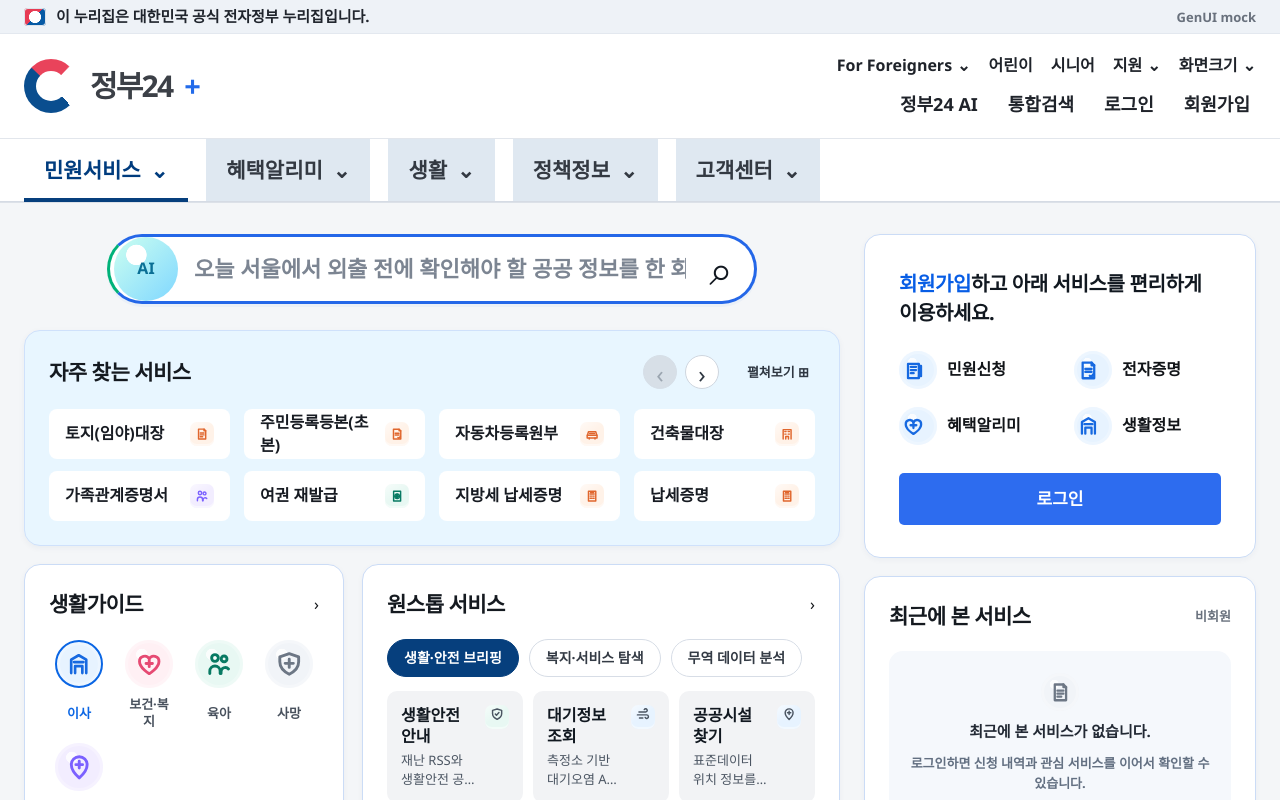
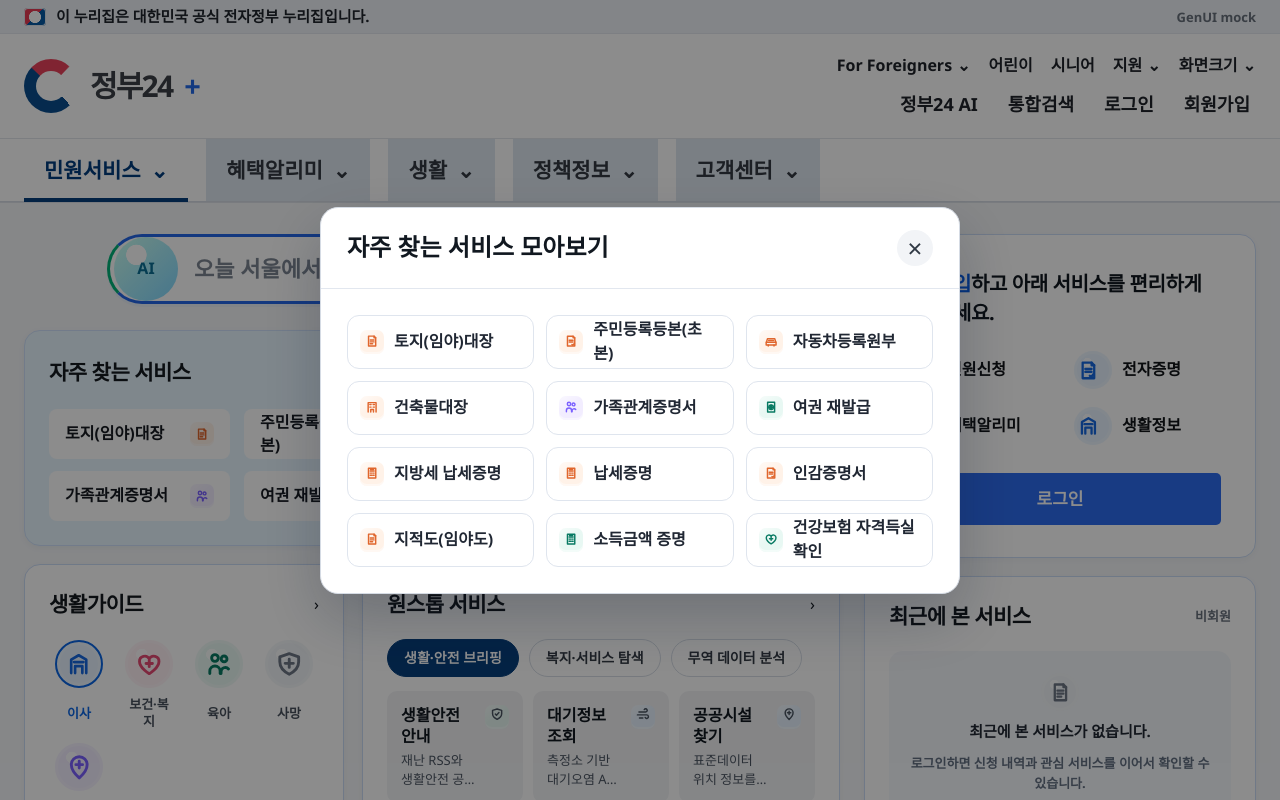
Before and after one commit to koi2026/mcp-gen-ui-gateway, a React (Vite) app in the folder apps/demo-ui/: page / in a window 1280 px wide. Both pictures are taken after a click on the button "펼쳐보기 ⊞". Shown: the top 800 px of the page. Built offline with nearby package versions, Linux system fonts and the light colour scheme.

Commit message:
feat: add Gov24 modal interaction states

```diff
--- a/apps/demo-ui/src/App.tsx
+++ b/apps/demo-ui/src/App.tsx
@@ -107,6 +107,7 @@
   const [activeScenarioId, setActiveScenarioId] = useState(demoScenarios[0].id);
   const [activeUtility, setActiveUtility] = useState<string | null>(null);
   const [activeNav, setActiveNav] = useState<string | null>(null);
+  const [activeModal, setActiveModal] = useState<"search" | "quick" | "login" | null>(null);
   const activeScenario = demoScenarios.find((scenario) => scenario.id === activeScenarioId) ?? demoScenarios[0];
   const response = useMemo(() => scenarioToGenUIResponse(activeScenario), [activeScenario]);
 
@@ -167,9 +168,9 @@
             </div>
             <div className="account-links">
               <button type="button">정부24 AI</button>
-              <button type="button">통합검색</button>
-              <button type="button">로그인</button>
-              <button type="button">회원가입</button>
+              <button onClick={() => setActiveModal("search")} type="button">통합검색</button>
+              <button onClick={() => setActiveModal("login")} type="button">로그인</button>
+              <button onClick={() => setActiveModal("login")} type="button">회원가입</button>
             </div>
           </div>
         </div>
@@ -197,7 +198,7 @@
         <div className="g24-container home-grid">
           <section className="home-left">
             <SearchHero query={activeScenario.query} />
-            <QuickServicePanel />
+            <QuickServicePanel onOpenAll={() => setActiveModal("quick")} />
             <section className="lower-grid">
               <LifeGuidePanel suggestions={suggestions} />
               <OneStopPanel
@@ -211,7 +212,7 @@
           </section>
 
           <aside className="home-right">
-            <LoginPanel />
+            <LoginPanel onLogin={() => setActiveModal("login")} />
             <RecentServicePanel />
             <NoticePanel />
             <CampaignPanel />
@@ -234,6 +235,9 @@
         </div>
         <FooterAccordion />
       </section>
+      {activeModal && (
+        <Gov24Modal modal={activeModal} onClose={() => setActiveModal(null)} />
+      )}
     </main>
   );
 }
@@ -265,7 +269,7 @@
   );
 }
 
-function QuickServicePanel() {
+function QuickServicePanel({ onOpenAll }: { onOpenAll: () => void }) {
   return (
     <section className="quick-panel" aria-label="자주 찾는 서비스">
       <div className="panel-title-row">
@@ -273,7 +277,7 @@
         <div className="panel-arrows" aria-label="자주 찾는 서비스 목록 제어">
           <button aria-label="자주 찾는 서비스 이전 목록" disabled type="button">‹</button>
           <button aria-label="자주 찾는 서비스 다음 목록" type="button">›</button>
-          <button className="expand-control" type="button">펼쳐보기 ⊞</button>
+          <button className="expand-control" onClick={onOpenAll} type="button">펼쳐보기 ⊞</button>
         </div>
       </div>
       <div className="quick-grid">
@@ -304,7 +308,7 @@
   );
 }
 
-function LoginPanel() {
+function LoginPanel({ onLogin }: { onLogin: () => void }) {
   return (
     <section className="login-panel" aria-label="로그인 안내">
       <h2><strong>회원가입</strong>하고 아래 서비스를 편리하게 이용하세요.</h2>
@@ -316,8 +320,90 @@
           </span>
         ))}
       </div>
-      <button type="button">로그인</button>
+      <button onClick={onLogin} type="button">로그인</button>
     </section>
+  );
+}
+
+function Gov24Modal({
+  modal,
+  onClose
+}: {
+  modal: "search" | "quick" | "login";
+  onClose: () => void;
+}) {
+  const titles = {
+    search: "통합검색",
+    quick: "자주 찾는 서비스 모아보기",
+    login: "안내"
+  };
+
+  return (
+    <div className="modal-backdrop" role="presentation">
+      <section aria-labelledby="g24-modal-title" aria-modal="true" className="g24-modal" role="dialog">
+        <div className="modal-title-row">
+          <h2 id="g24-modal-title">{titles[modal]}</h2>
+          <button aria-label="닫기" onClick={onClose} type="button">×</button>
+        </div>
+        {modal === "search" && <SearchModalContent />}
+        {modal === "quick" && <QuickServiceModalContent />}
+        {modal === "login" && <LoginRequiredModalContent onClose={onClose} />}
+      </section>
+    </div>
+  );
+}
+
+function SearchModalContent() {
+  return (
+    <div className="search-modal-content">
+      <label className="modal-search-box">
+        <input aria-label="통합검색어" placeholder="검색어를 입력해 주세요." />
+        <button type="button">검색</button>
+      </label>
+      <section>
+        <h3>자주 찾는 서비스</h3>
+        <div className="modal-chip-grid">
+          {quickServices.slice(0, 6).map((service, index) => (
+            <button key={service.label} type="button">{index + 1}. {service.label}</button>
+          ))}
+        </div>
+      </section>
+      <section className="modal-empty">
+        <h3>최근 검색어</h3>
+        <p>최근 검색어가 없습니다.</p>
+      </section>
+    </div>
+  );
+}
+
+function QuickServiceModalContent() {
+  return (
+    <div className="quick-modal-grid">
+      {quickServices.concat([
+        { label: "인감증명서", icon: "certificate", tone: "orange" as const },
+        { label: "지적도(임야도)", icon: "document", tone: "orange" as const },
+        { label: "소득금액 증명", icon: "tax", tone: "green" as const },
+        { label: "건강보험 자격득실 확인", icon: "health", tone: "green" as const }
+      ]).map((service) => (
+        <button key={service.label} type="button">
+          <Gov24Icon label={service.label} name={service.icon} size="sm" tone={service.tone} />
+          <span>{service.label}</span>
+        </button>
+      ))}
+    </div>
+  );
+}
+
+function LoginRequiredModalContent({ onClose }: { onClose: () => void }) {
+  return (
+    <div className="login-required-content">
+      <strong>로그인이 필요한 메뉴입니다.</strong>
+      <p>로그인 페이지로 이동하시겠습니까?</p>
+      <div className="modal-actions">
+        <button onClick={onClose} type="button">취소</button>
+        <button onClick={onClose} type="button">확인</button>
+      </div>
+    </div>
   );
 }
 
--- a/apps/demo-ui/src/styles.css
+++ b/apps/demo-ui/src/styles.css
@@ -629,6 +629,182 @@
   font-weight: 900;
 }
 
+.modal-backdrop {
+  position: fixed;
+  z-index: 50;
+  inset: 0;
+  display: grid;
+  place-items: center;
+  background: rgba(0, 0, 0, 0.45);
+  padding: 24px;
+}
+
+.g24-modal {
+  width: min(640px, 100%);
+  max-height: min(720px, calc(100vh - 48px));
+  overflow: auto;
+  border: 1px solid #d5dbe4;
+  border-radius: 18px;
+  background: #fff;
+  box-shadow: 0 24px 60px rgba(13, 26, 48, 0.24);
+}
+
+.modal-title-row {
+  display: flex;
+  align-items: center;
+  justify-content: space-between;
+  gap: 18px;
+  border-bottom: 1px solid #e2e7ef;
+  padding: 22px 26px;
+}
+
+.modal-title-row h2 {
+  color: #111820;
+  font-size: 24px;
+  font-weight: 1000;
+}
+
+.modal-title-row > button {
+  display: grid;
+  place-items: center;
+  width: 36px;
+  height: 36px;
+  border: 0;
+  border-radius: 50%;
+  background: #f2f4f7;
+  color: #303944;
+  font-size: 26px;
+  line-height: 1;
+}
+
+.search-modal-content,
+.login-required-content {
+  display: grid;
+  gap: 22px;
+  padding: 26px;
+}
+
+.modal-search-box {
+  display: grid;
+  grid-template-columns: minmax(0, 1fr) 88px;
+  gap: 8px;
+  border: 2px solid #2467e8;
+  border-radius: 999px;
+  padding: 6px;
+}
+
+.modal-search-box input {
+  min-width: 0;
+  border: 0;
+  outline: 0;
+  padding: 0 16px;
+  color: #303944;
+  font-weight: 800;
+}
+
+.modal-search-box button,
+.modal-actions button:last-child {
+  border: 0;
+  border-radius: 999px;
+  background: #2d6cef;
+  color: #fff;
+  font-weight: 1000;
+}
+
+.search-modal-content h3,
+.modal-empty h3 {
+  margin-bottom: 10px;
+  color: #111820;
+  font-size: 17px;
+  font-weight: 1000;
+}
+
+.modal-chip-grid {
+  display: grid;
+  grid-template-columns: repeat(2, minmax(0, 1fr));
+  gap: 10px;
+}
+
+.modal-chip-grid button {
+  min-height: 44px;
+  border: 1px solid #d7dde6;
+  border-radius: 10px;
+  background: #f8fafc;
+  padding: 0 14px;
+  color: #202733;
+  font-weight: 900;
+  text-align: left;
+}
+
+.modal-empty {
+  border-radius: 14px;
+  background: #f5f8fc;
+  padding: 18px;
+  color: #637082;
+  font-weight: 800;
+  text-align: center;
+}
+
+.quick-modal-grid {
+  display: grid;
+  grid-template-columns: repeat(3, minmax(0, 1fr));
+  gap: 12px;
+  padding: 26px;
+}
+
+.quick-modal-grid button {
+  display: flex;
+  align-items: center;
+  min-width: 0;
+  gap: 10px;
+  min-height: 54px;
+  border: 1px solid #dfe5ee;
+  border-radius: 12px;
+  background: #fff;
+  padding: 0 12px;
+  color: #202733;
+  font-weight: 900;
+  text-align: left;
+}
+
+.quick-modal-grid span {
+  min-width: 0;
+  overflow-wrap: anywhere;
+}
+
+.login-required-content {
+  justify-items: center;
+  text-align: center;
+}
+
+.login-required-content strong {
+  color: #111820;
+  font-size: 20px;
+  font-weight: 1000;
+}
+
+.login-required-content p {
+  color: #3f4854;
+  font-weight: 800;
+}
+
+.modal-actions {
+  display: flex;
+  justify-content: center;
+  gap: 10px;
+  width: 100%;
+}
+
+.modal-actions button {
+  min-width: 104px;
+  min-height: 44px;
+  border: 1px solid #d6dde7;
+  border-radius: 8px;
+  background: #fff;
+  color: #2f3742;
+  font-weight: 1000;
+}
+
 .side-panel {
   padding: 24px;
 }
@@ -1653,7 +1829,9 @@
   .onestop-service-grid,
   .benefit-list,
   .login-icons,
-  .mini-metrics {
+  .mini-metrics,
+  .modal-chip-grid,
+  .quick-modal-grid {
     grid-template-columns: 1fr;
   }
 
```
Also changed, not shown: 1 other file (tests, documents, lock files or other folders).
